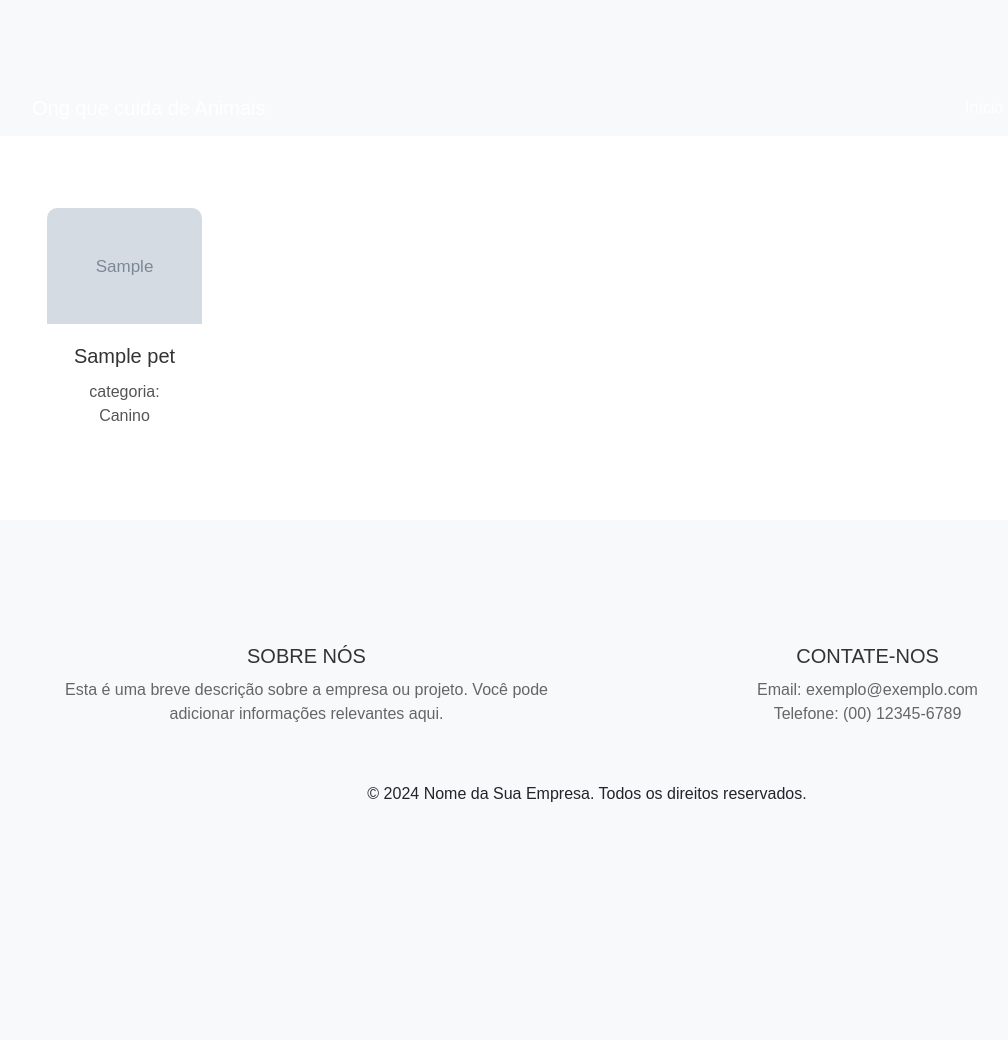
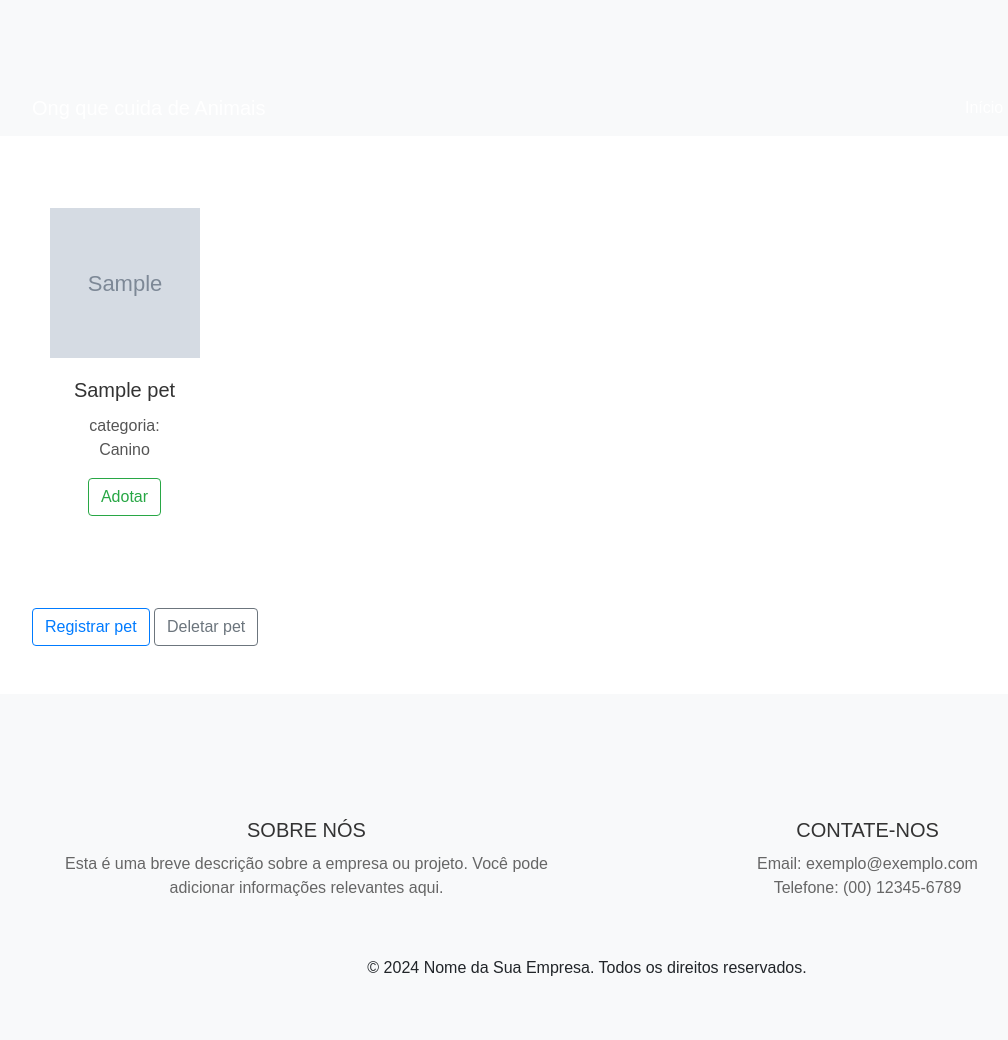
Before and after one commit to ManuelVenturaNeto/ong_animais, a Django app: page / in a window 1280 px wide. Shown: the whole page, without its empty margins (53-1061 px from the left). Before the commit the page ends 802 px from the top, so only its background shows below. Run offline with Django 5.2, Linux system fonts and the light colour scheme; tables that the repository leaves empty hold one stand-in row (values such as "Sample post"); grey boxes marked "Sample" are stand-in pictures; some libraries are stand-ins or nearby versions.

Commit message:
cards pets

```diff
--- a/ong_animais/froms.py
+++ b/ong_animais/forms.py
@@ -1,7 +1,7 @@
 from django import forms
 from .models import Pet
 
-class PetForm(forms.ModelForm):
+class PetForms(forms.ModelForm):
     class Meta:
         model = Pet
         fields = ['nome', 'categoria', 'foto']
--- a/ong_animais/urls.py
+++ b/ong_animais/urls.py
@@ -1,5 +1,5 @@
 from django.urls import path
-from ong_animais.views import home, sobre, contato
+from ong_animais.views import home, sobre, contato, cadastra_pet, deleta_pet
 from django.conf import settings
 from django.conf.urls.static import static
 
@@ -7,6 +7,8 @@ urlpatterns = [
     path('', home, name='home'),
     path('sobre', sobre, name='sobre'),
     path('contato', contato, name='contato'),
+    path('cadastra_pet', cadastra_pet, name='cadastra_pet'),
+    path('deleta_pet', deleta_pet, name='deleta_pet'),
 ]
 
 if settings.DEBUG:
--- a/ong_animais/views.py
+++ b/ong_animais/views.py
@@ -1,5 +1,8 @@
-from django.shortcuts import render
+from django.shortcuts import render, get_object_or_404, redirect
 from .models import Pet
+from .forms import PetForms
+from django.contrib import messages
+
 def home(request):
     pets = Pet.objects.all()
     return render(request, 'home/home.html', {'pets': pets})
@@ -9,3 +12,17 @@ def sobre(request):
 
 def contato(request):
     return render(request, 'informacoes/contato.html')
+
+def cadastra_pet(request):
+    if not request.user.is_authenticated:
+        return redirect('home')
+    form = PetForms
+
+    if request.method == 'POST':
+        form = PetForms(request.POST, request.FILES)
+        if form.is_valid:
+            form.save()
+    return render(request, 'pets/cadastra_pet.html', {'form': form})
+
+def deleta_pet(request):
+    return render(request, 'pets/deleta_pet.html')
--- a/static/styles/style.css
+++ b/static/styles/style.css
@@ -33,13 +33,27 @@ footer p {
     color: #666; /* Cor do texto no footer */
 }
 
-/* Estilo dos cards */
+
 .card {
     border: none; /* Remove borda do card */
     border-radius: 10px; /* Bordas arredondadas */
     transition: transform 0.2s; /* Efeito de transição ao passar o mouse */
+    display: flex; /* Para usar flexbox */
+    flex-direction: column; /* Alinha os filhos em coluna */
+    height: 100%; /* Faz com que todos os cards ocupem a mesma altura */
 }
 
+.card-body {
+    flex-grow: 1; /* Permite que o corpo do card cresça para ocupar espaço */
+}
+
+/* Estilo da imagem do card */
+.imagem-card {
+    width: 150px;         /* Defina a largura fixa desejada */
+    height: 150px;        /* Defina a altura fixa desejada */
+    object-fit: cover;    /* Ajusta a imagem para preencher o espaço sem deformar */
+    margin: 0 auto;      /* Centraliza a imagem horizontalmente */
+}
 .card:hover {
     transform: scale(1.05); /* Aumenta o card ao passar o mouse */
 }
--- a/templates/home/cards_pets.html
+++ b/templates/home/cards_pets.html
@@ -3,10 +3,11 @@
     <!-- Coloque seus cards aqui -->
     <div class="col-lg-2 col-md-4 col-sm-6 mb-4">
         <div class="card text-center">
-            <img src="{{ i.foto.url }}" class="card-img-top" alt="Nome da Pessoa">
+            <img src="{{ i.foto.url }}" alt="Imagem" class="imagem-card">
             <div class="card-body">
                 <h5 class="card-title">{{ i.nome }}</h5>
                 <p class="card-text">categoria: {{ i.get_categoria_display }}</p>
+                <button class="btn btn-outline-success">Adotar</button>
             </div>
         </div>
     </div>
--- a/templates/home/home.html
+++ b/templates/home/home.html
@@ -14,4 +14,10 @@
             </div>
         </div>
     </div>
+    {% if user.auth == isadminuser %}
+    <div class="container mt-5">
+        <a href="{% url 'cadastra_pet' %}" class="btn btn-outline-primary">Registrar pet</a>
+        <a class="btn btn-outline-secondary">Deletar pet</a>
+    </div>
+    {% endif %}
 {% endblock %}
--- a/templates/partials/_head.html
+++ b/templates/partials/_head.html
@@ -8,14 +8,17 @@
             </button>
             <div class="collapse navbar-collapse" id="navbarNav">
                 <ul class="navbar-nav ml-auto">
+                    <li class="nav-item">
+                        <a class="nav-link">{{ user.username }}</a>
+                    </li>
                     <li class="nav-item active">
                         <a class="nav-link" href="{% url 'home' %}" >Início <span class="sr-only">(página atual)</span></a>
                     </li>
                     <li class="nav-item">
-                        <a href="{% url 'sobre' %}" class="nav-link" href="#">Sobre</a>
+                        <a href="{% url 'sobre' %}" class="nav-link">Sobre</a>
                     </li>
                     <li class="nav-item">
-                        <a href="{% url 'contato' %}" class="nav-link" href="#">Contato</a>
+                        <a href="{% url 'contato' %}" class="nav-link">Contato</a>
                     </li>
                 </ul>
             </div>
```
Also changed, not shown: other parts of static/styles/style.css (+42 -0 lines), templates/pets/cadastra_pet.html (added, +24 -0 lines), static/fotos/vida-de-gato.jpg (deleted), templates/pets/deleta_pet.html (added).
